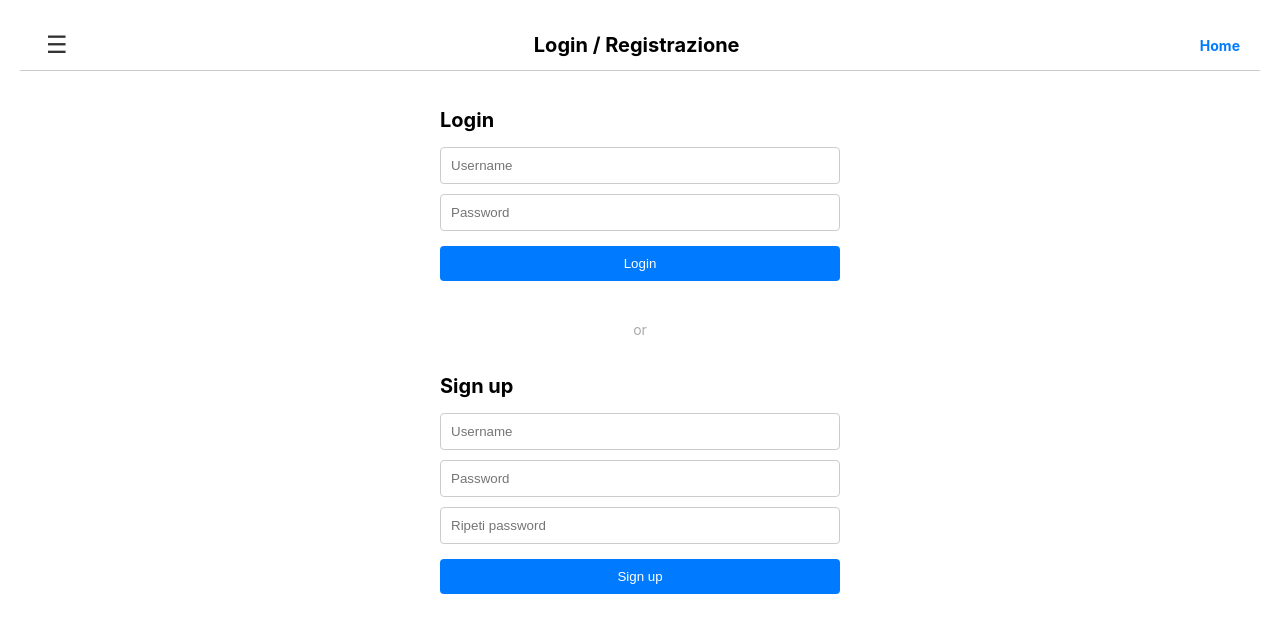
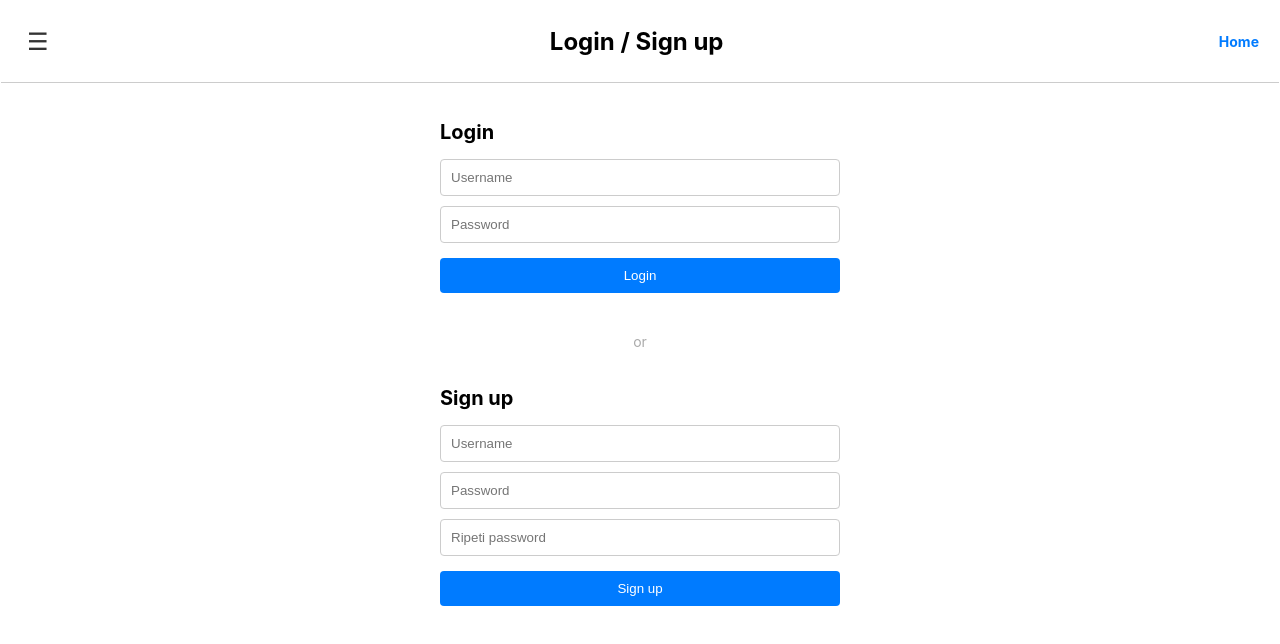
Before and after one commit to lucaCarlassara/webapp, a React (Create React App) app in the folder anime-rating-frontend/: page /auth in a window 1280 px wide. Shown: the top 644 px of the page. Built offline with nearby package versions, Linux system fonts and the light colour scheme.

Commit message:
sistemato container in alto delle pagine

```diff
--- a/anime-rating-frontend/src/components/AuthPage.js
+++ b/anime-rating-frontend/src/components/AuthPage.js
@@ -58,7 +58,7 @@ function AuthPage() {
             {/* Header con Hamburger Menu */}
             <div className="header">
                 <HamburgerMenu />
-                <h1 className="title">Login / Registrazione</h1>
+                <h1 className="title">Login / Sign up</h1>
                 <Link to="/home" className="home-link">
                     Home
                 </Link>
--- a/anime-rating-frontend/src/styles/AuthPage.css
+++ b/anime-rating-frontend/src/styles/AuthPage.css
@@ -3,7 +3,7 @@
     display: flex;
     flex-direction: column;
     align-items: center;
-    padding: 20px;
+    padding: 1px;
 }
 
 /* Header */
--- a/anime-rating-frontend/src/styles/HomePage.css
+++ b/anime-rating-frontend/src/styles/HomePage.css
@@ -1,3 +1,11 @@
+/* Contenitore generale */
+.container {
+    display: flex;
+    flex-direction: column;
+    align-items: center;
+    padding: 1px;
+}
+
 /* Header generale */
 .header {
     display: flex;
@@ -12,12 +20,11 @@
 
 /* Titolo centrato */
 .title {
-    font-size: 20px; /* Dimensione del testo */
-    font-weight: bold; /* Testo in grassetto */
+    font-size: 24px;
+    font-weight: bold;
     text-align: center;
-    flex: 1; /* Occupa lo spazio centrale */
+    flex: 1;
 }
-
 /* Menu (hamburger) */
 .menu-button {
     font-size: 20px; /* Dimensione del menu */
--- a/anime-rating-frontend/src/styles/PersonalArea.css
+++ b/anime-rating-frontend/src/styles/PersonalArea.css
@@ -1,8 +1,9 @@
 /* Contenitore generale */
 .personal-area-container {
-    font-family: Arial, sans-serif;
-    text-align: center;
-    padding: 20px;
+    display: flex;
+    flex-direction: column;
+    align-items: center;
+    padding: 1px;
 }
 
 /* Header */
@@ -15,8 +16,10 @@
 }
 
 .title {
-    font-size: 20px;
-    margin: 0;
+    font-size: 24px;
+    font-weight: bold;
+    text-align: center;
+    flex: 1;
 }
 
 /* Bottoni dei tab */
```
